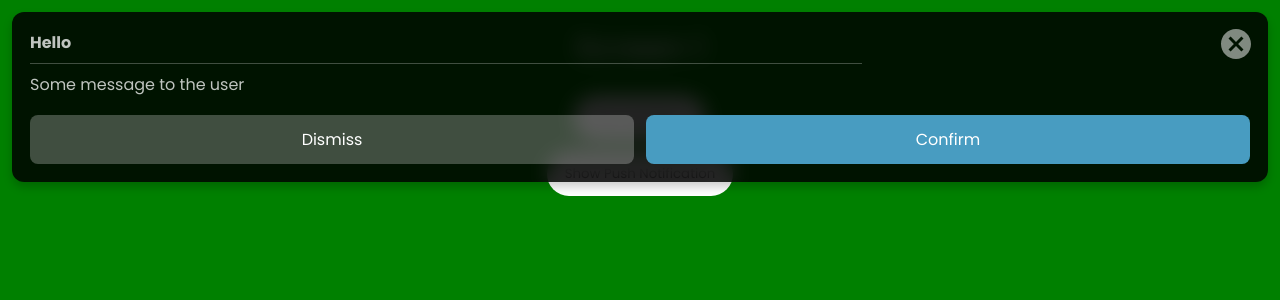
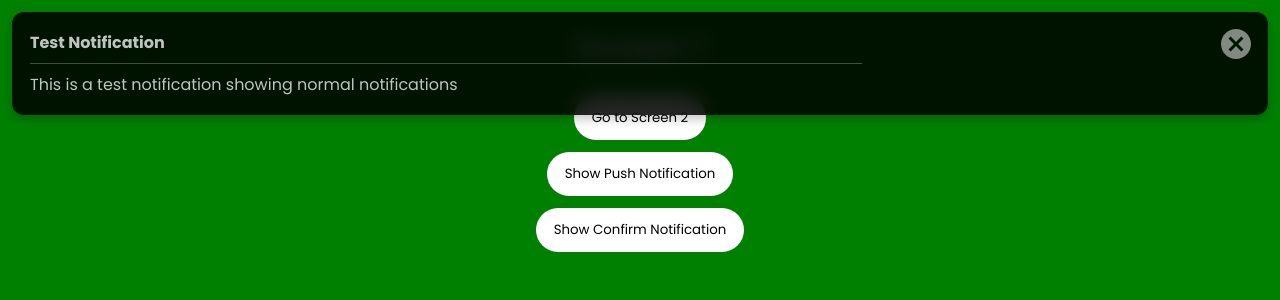
Before and after one commit to schwiftycode/react-pwa-components, a React (Create React App) app: page / in a window 1280 px wide. Both pictures are taken after a click on the button "Show Push Notification". Shown: the top 300 px of the page. Built offline with nearby package versions, Linux system fonts and the light colour scheme.

Commit message:
Updated Notifications
Added conditions for whether or not the notification is a confirm

```diff
--- a/src/App.jsx
+++ b/src/App.jsx
@@ -31,26 +31,59 @@ function App() {
     cursor: 'pointer',
   }
   const switcher = useRef(null);
+
   const screen1 = <div style={{
     ...pageStyle,
     background: 'green',
   }}>
     <h1 style={pageHeaderStyle}>Screen 1</h1>
+
+    {/** Go to Screen 2 Button */}
     <input type='button' style={buttonStyle} value="Go to Screen 2" onClick={_ => {
       switcher.current.navigate('Screen2', Animations.SlideFromRight, 200, Easings.easeInOutQuart);
     }} />
+
+    {/** Show Push Notification Button */}
     <input type='button' style={buttonStyle} value="Show Push Notification" onClick={_ => {
-      Notifications.show('Hello', 'Some message to the user', { darkMode: true })
+      Notifications.show('Test Notification',
+        'This is a test notification showing normal notifications',
+        {
+          darkMode: true
+        }
+      )
     }} />
+
+    {/** Show Confirm Notification Button */}
+    <input type='button' style={buttonStyle} value="Show Confirm Notification" onClick={_ => {
+      Notifications.showConfirm('Test Confirm Notification',
+        'This is a test notification showing how confirm notifications work',
+        _ => {
+          console.log('Confirm Clicked')
+        },
+        _ => {
+          console.log('Dismiss Clicked')
+        },
+        {
+          darkMode: true,
+          confirmTitle: 'Okay',
+          dismissTitle: 'Nope'
+        }
+      )
+    }} />
+
   </div>
+
   const screen2 = <div style={{
     ...pageStyle,
     background: 'blue',
   }}>
     <h1 style={pageHeaderStyle}>Screen 2</h1>
+
+    {/** Go to Screen 1 Button */}
     <input type='button' style={buttonStyle} value="Go to Screen 1" onClick={_ => {
       switcher.current.navigate('Screen1', Animations.SlideFromLeft, 200, Easings.easeInOutQuart);
     }} />
+
   </div>
   return (
     <div className="App" id="App">
--- a/src/components/Notification/Notifications.jsx
+++ b/src/components/Notification/Notifications.jsx
@@ -8,7 +8,27 @@ const Notifications = {
         let notificationContainer = document.createElement('div')
         document.getElementById('App').appendChild(notificationContainer)
         ReactDOM.render(
-            <Notification title={title} message={message} darkMode={options.darkMode} />,
+            <Notification
+                title={title}
+                message={message}
+                darkMode={options.darkMode} />,
+            notificationContainer
+        )
+    },
+
+    showConfirm: (title, message, onConfirm, onDismiss, options) => {
+        let notificationContainer = document.createElement('div')
+        document.getElementById('App').appendChild(notificationContainer)
+        ReactDOM.render(
+            <Notification
+                title={title}
+                message={message}
+                onConfirm={onConfirm}
+                onDismiss={onDismiss}
+                darkMode={options.darkMode}
+                dismissTitle={options.dismissTitle}
+                confirmTitle={options.confirmTitle}
+                isConfirm />,
             notificationContainer
         )
     },
--- a/src/components/Notification/index.jsx
+++ b/src/components/Notification/index.jsx
@@ -13,7 +13,7 @@ const Notification = forwardRef((props, ref) => {
 
     useEffect(_ => {
         setTimeout(() => {
-            setShowNotification(true);
+            show(true);
         }, 100);
     }, [])
 
@@ -36,10 +36,16 @@ const Notification = forwardRef((props, ref) => {
     }
 
     const _handleDismissPressed = _ => {
+        if (props.onDismiss) {
+            props.onDismiss();
+        }
         hide();
     }
 
     const _handleConfirmPressed = _ => {
+        if (props.onConfirm) {
+            props.onConfirm();
+        }
         hide();
     }
 
@@ -57,6 +63,7 @@ const Notification = forwardRef((props, ref) => {
                     <h1>{props.title}</h1>
                     <hr />
                     <span>{props.message}</span>
+                    {!props.isConfirm ?
                         <div className="dismiss" onClick={_handleDismissPressed} style={{
                             width: 36,
                             height: 36,
@@ -66,10 +73,21 @@ const Notification = forwardRef((props, ref) => {
                                 size={2}
                                 color={props.darkMode ? "rgba(255,255,255,0.5)" : "rgba(0,0,0,0.75)"} />
                         </div>
+                        : null}
+                    {props.isConfirm ?
                         <div className="actions-container">
-                        <div className="action dismiss-action" onClick={_handleDismissPressed}>{props.dismissTitle}</div>
-                        <div className="action confirm-action" onClick={_handleConfirmPressed}>{props.confirmTitle}</div>
+                            <div
+                                className="action dismiss-action"
+                                onClick={_handleDismissPressed}>
+                                {props.dismissTitle}
                             </div>
+                            <div
+                                className="action confirm-action"
+                                onClick={_handleConfirmPressed}>
+                                {props.confirmTitle}
+                            </div>
+                        </div>
+                        : null}
                 </div>
             </div>
         </div>
@@ -79,10 +97,12 @@ const Notification = forwardRef((props, ref) => {
 Notification.defaultProps = {
     title: "Notification Title",
     message: "Notification Message",
+    darkMode: false,
     dismissTitle: "Dismiss",
     confirmTitle: "Confirm",
-    darkMode: false,
-    isConfirm: true,
+    isConfirm: false,
+    onConfirm: null,
+    onDismiss: null
 }
 
 export default Notification;
--- a/src/components/Notification/style.scss
+++ b/src/components/Notification/style.scss
@@ -80,6 +80,7 @@ $borderRadius: 12px;
                 align-items: center;
                 margin-top: -4px;
                 margin-right: -4px;
+                cursor: pointer;
 
                 &:active {
                     opacity: 0.5;
@@ -102,6 +103,7 @@ $borderRadius: 12px;
                     flex: 1;
                     text-align: center;
                     border-radius: 8px;
+                    cursor: pointer;
 
                     &.dismiss-action {
                         background: rgba(0, 0, 0, 0.125);
```
Lines whose indentation alone changed are shown as unchanged.
